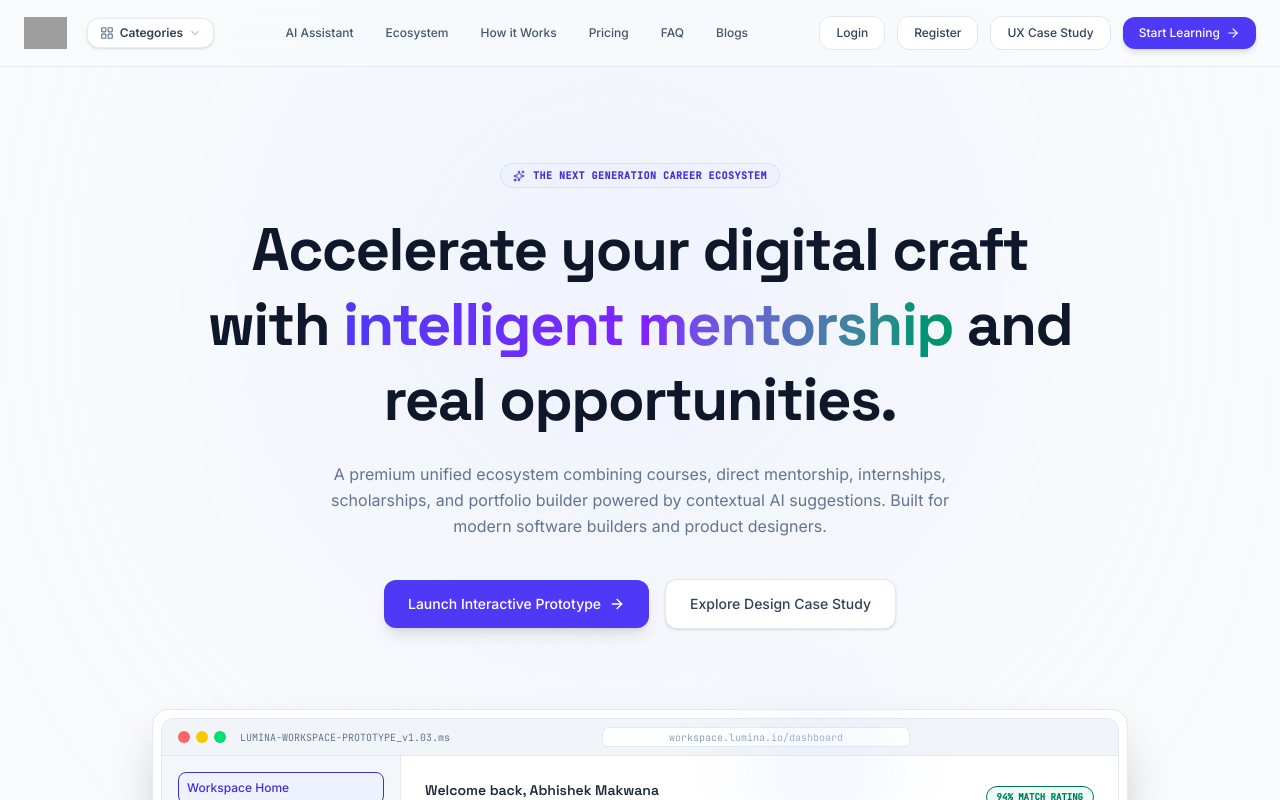
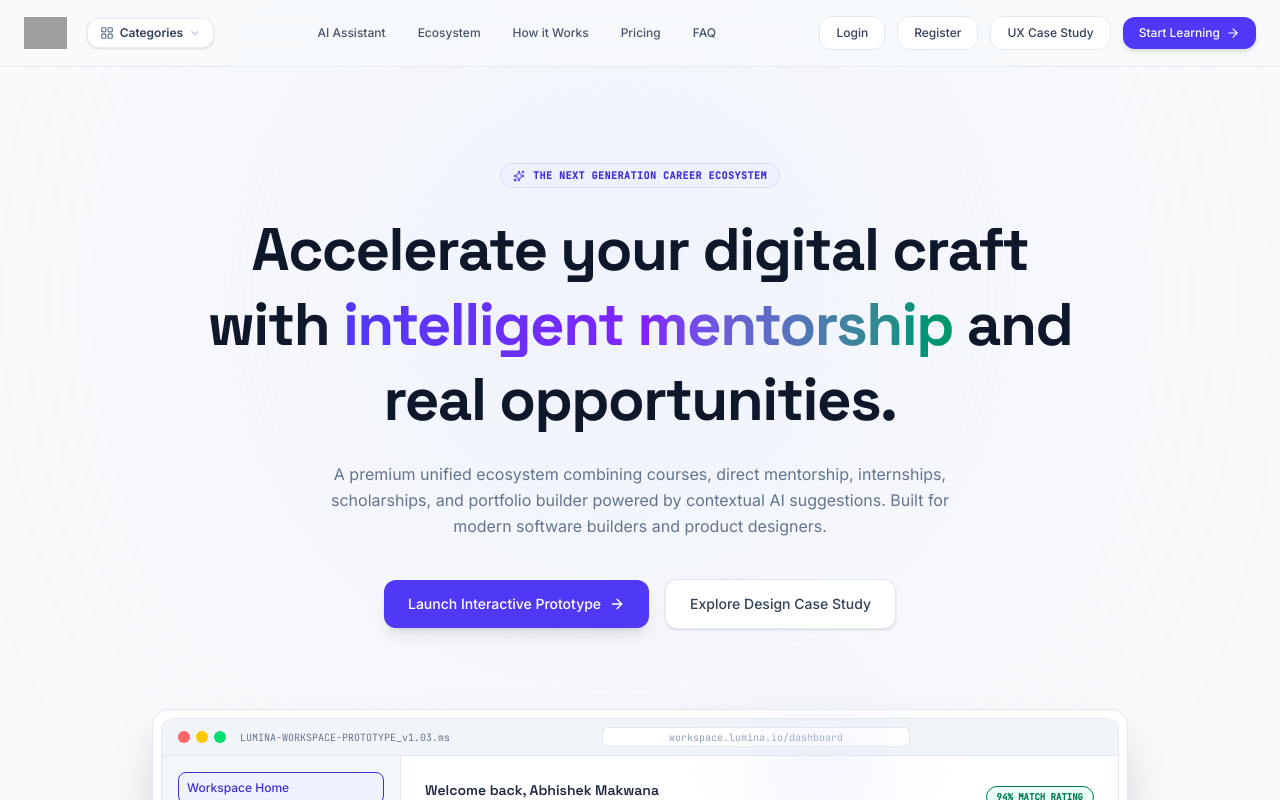
Before and after one commit to AbhishekYM/corelify, a React (Vite) app: page / in a window 1280 px wide. Shown: the top 800 px of the page. Built offline with nearby package versions, Linux system fonts and the light colour scheme; grey boxes are pictures that could not be loaded.

Commit message:
fix: restore DashboardHome and resolve compilation errors

```diff
--- a/src/components/LandingPage.tsx
+++ b/src/components/LandingPage.tsx
@@ -303,7 +303,7 @@ export default function LandingPage({ onEnterApp, onViewCaseStudy }: LandingPage
             <a href="#how-it-works" className="hover:text-indigo-600 transition-colors">How it Works</a>
             <a href="#pricing" className="hover:text-indigo-600 transition-colors">Pricing</a>
             <a href="#faq" className="hover:text-indigo-600 transition-colors">FAQ</a>
-            <a href="/blogs" className="hover:text-indigo-600 transition-colors">Blogs</a>
+            {/* <a href="/blogs" className="hover:text-indigo-600 transition-colors">Blogs</a> */}
           </nav>
 
           <div className="flex items-center gap-3">
```
